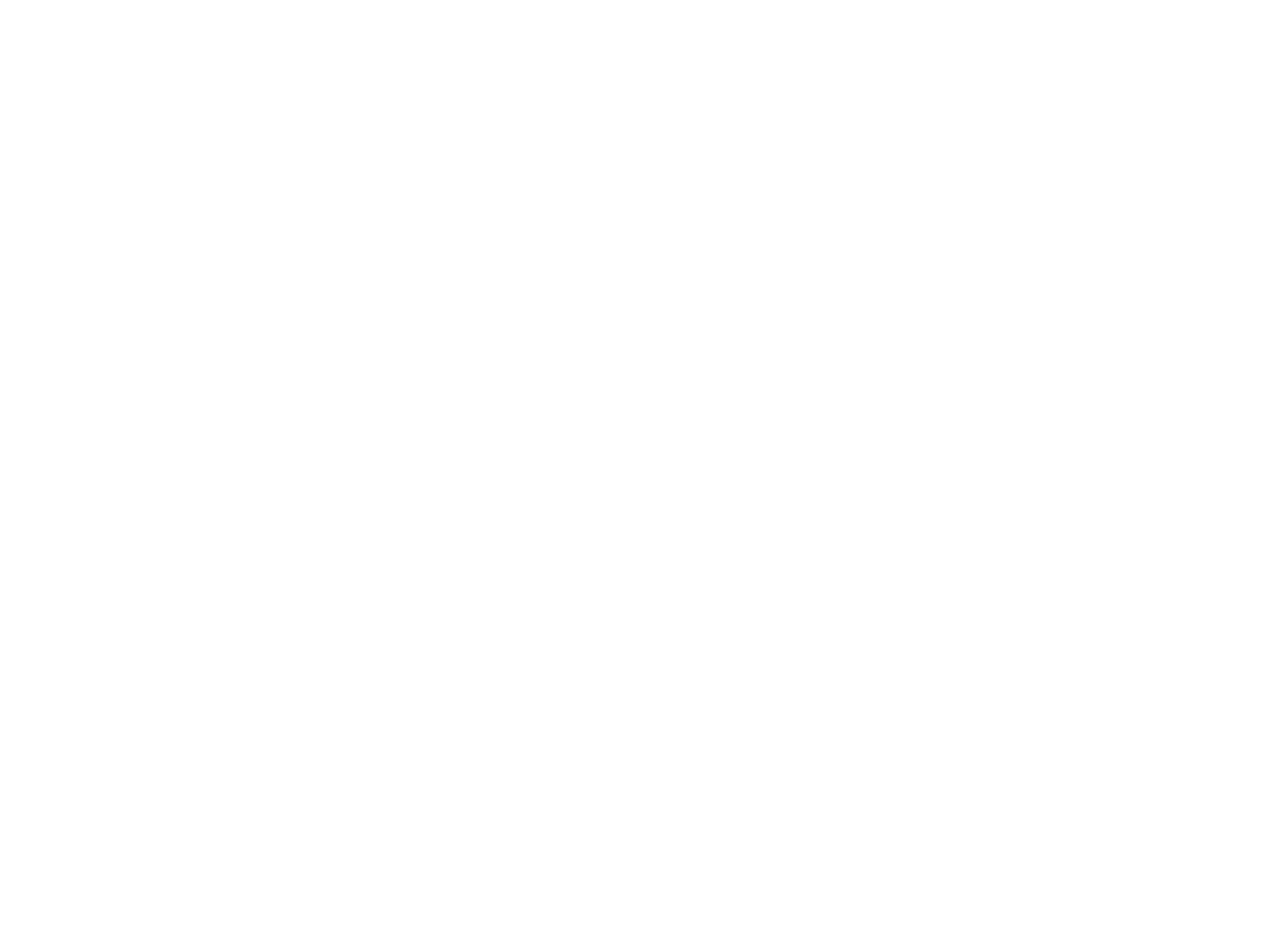
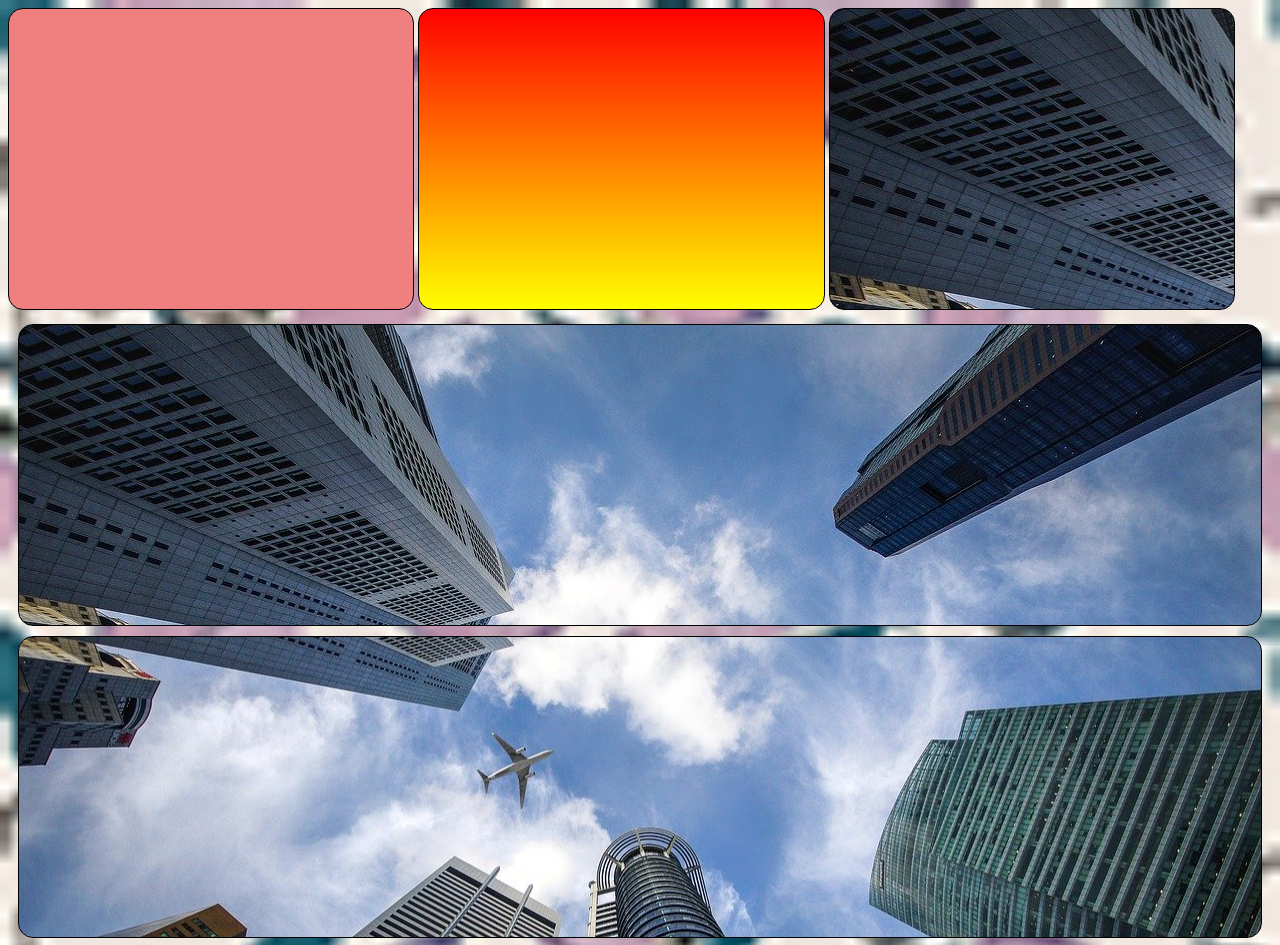
Before and after one commit to MuzzoPL/HtmlCss, a plain HTML site: page Exercicios/027/index.html in a window 1280 px wide. Shown: the top 945 px of the page. Before the commit the page ends 800 px from the top, so only its background shows below. Drawn offline with Linux system fonts and the light colour scheme.

Commit message:
Atividade 27

```diff
--- a/Exercicios/027/index.html
+++ b/Exercicios/027/index.html
@@ -4,8 +4,70 @@
         <meta charset="UTF-8">
         <meta name="viewport" content="width=device-width, initial-scale=1.0">
         <title>Background img tools</title>
+        <style>
+            body{
+                background-image: url(Imagens/pattern003.png);
+                background-repeat: repeat-x;
+                background-size: cover;
+                        }
+            div.quadrado{
+                border: 1px solid black;
+                width: 32%;
+                height: 300px;
+                display: inline-block;
+                border-radius: 15px;
+                background-color: lightblue;
+
+            }
+            div.bloco{
+                border: 1px solid black;
+                height: 300px;
+                border-radius: 15px;
+                background-color: lightblue;
+                background-image: url(Imagens/wallpaper002.jpg);
+                margin: 10px;
+
+            }
+            #f1{background-position: top right;
+
+            }
+            #f2{
+                background-position: right center;
+
+            }
+            #f3{
+                background-position:right bottom ;
+            }
+            div#q1{
+                background-color: lightcoral;
+            }
+            div#q2{
+                background-image: linear-gradient(to top, yellow, red);
+            }
+            div#q3{
+                background-image: url(Imagens/wallpaper002.jpg);
+                background-position: ;
+            }
+        </style>
     </head>
     <body>
+        <div class="quadrado" id="q1">
 
+        </div>
+        <div class="quadrado" id="q2">
+
+        </div>
+        <div class="quadrado" id="q3">
+
+        </div>
+        <div class="bloco" id="f1">
+
+        </div>
+        <div class="bloco" id="f2">
+
+        </div>
+        <div class="bloco" id="f3">
+
+        </div>
     </body>
 </html>
```
